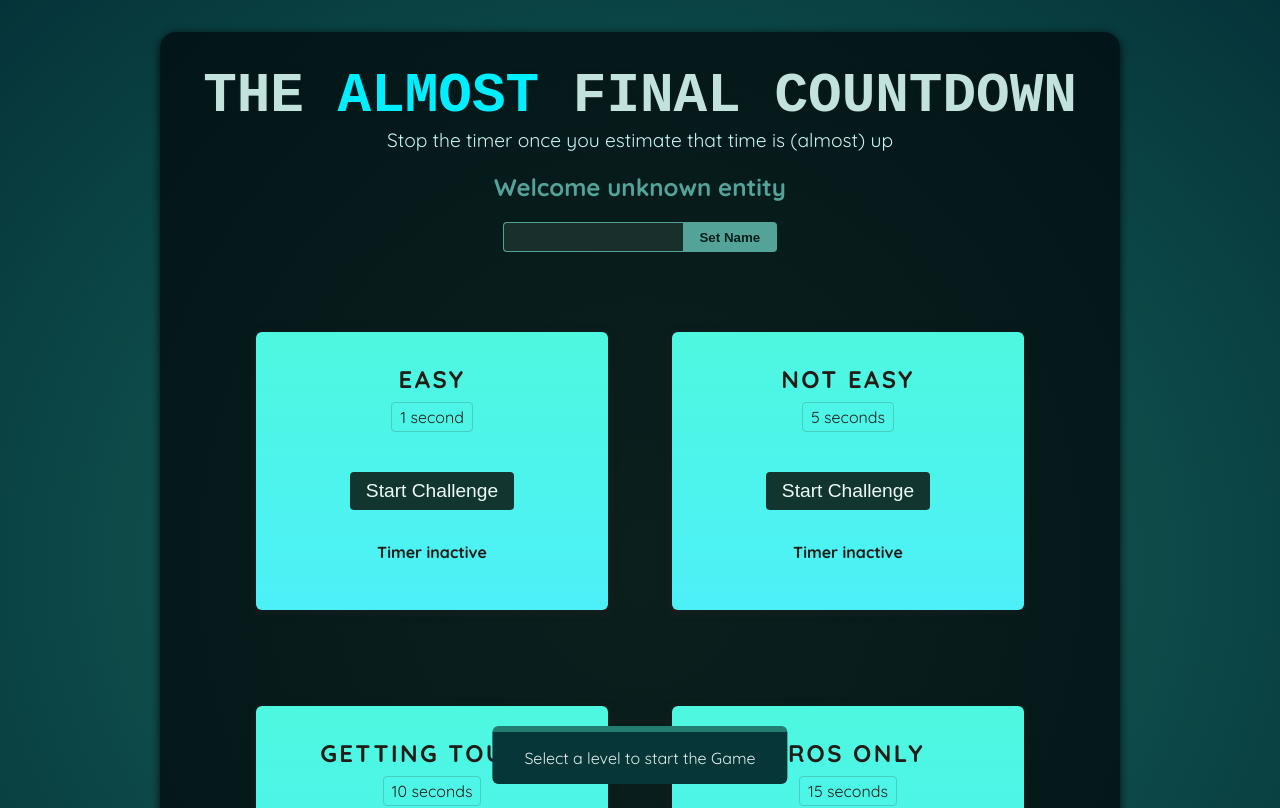
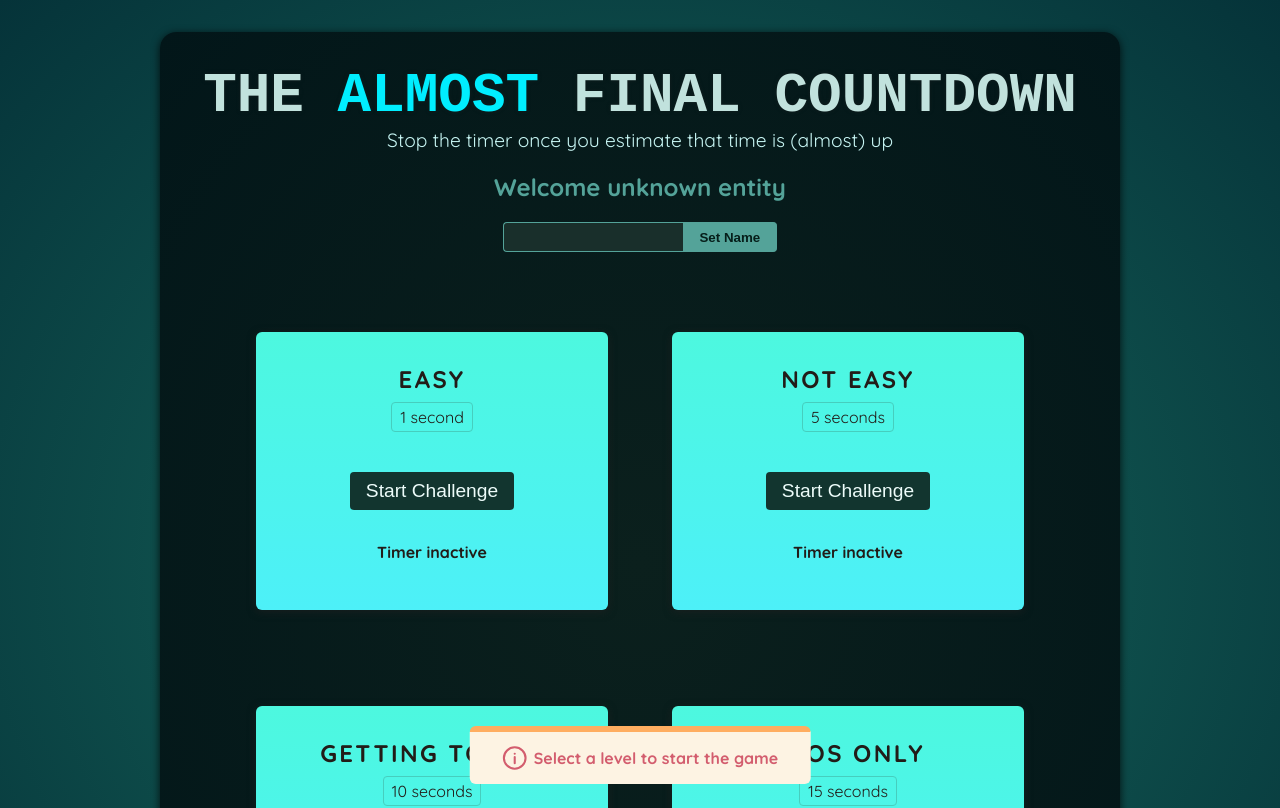
Before and after one commit to mclods/final-countdown-game, a React (Vite) app: page / in a window 1280 px wide. Shown: the top 808 px of the page. Built offline with nearby package versions, Linux system fonts and the light colour scheme; a web font is replaced by a local one.

Commit message:
Implemened toast show and hide

```diff
--- a/src/App.jsx
+++ b/src/App.jsx
@@ -18,7 +18,7 @@ function App() {
 
   return (
     <>
-      <InstructionToast />
+      <InstructionToast gameActive={gameActive} />
       <Player />
       <Challenges>
         <TimerChallenge
--- a/src/components/InstructionToast.jsx
+++ b/src/components/InstructionToast.jsx
@@ -1,21 +1,65 @@
 import { createPortal } from 'react-dom';
 import styled from 'styled-components';
+import infoIcon from '../assets/info.svg';
+import { useEffect, useState } from 'react';
 
 const Aside = styled.aside`
   position: fixed;
   left: 50%;
   bottom: 1rem;
-  transform: translateX(-50%);
-  background: #073638;
+  color: #d35d6e;
+  font-weight: bold;
+  background: #fdf3e3;
   padding: 0 2rem;
-  border-top: solid 6px #227c71;
+  border-top: solid 6px #ffad60;
   border-radius: 6px;
+  display: flex;
+  align-items: center;
+  transition: all 300ms;
+  ${({ $isVisible }) =>
+    $isVisible
+      ? `
+    opacity: 1;
+    transform: translate(-50%, 0);
+  `
+      : `
+    opacity: 0;
+    transform: translate(-50%, 100%);
+  `}
+
+  & img {
+    width: 2rem;
+    height: 2rem;
+    padding-right: 0.4rem;
+  }
 `;
 
-function InstructionToast() {
+function InstructionToast({ gameActive }) {
+  const [showToast, setShowToast] = useState(false);
+
+  useEffect(() => {
+    if (!gameActive) {
+      const showToastTimer = setTimeout(() => {
+        setShowToast(true);
+      }, 5000);
+
+      const hideToastTimer = setTimeout(() => {
+        setShowToast(false);
+      }, 10000);
+
+      return () => {
+        clearTimeout(showToastTimer);
+        clearTimeout(hideToastTimer);
+      };
+    } else {
+      setShowToast(false);
+    }
+  }, [gameActive]);
+
   return createPortal(
-    <Aside>
-      <p>Select a level to start the Game</p>
+    <Aside $isVisible={showToast}>
+      <img src={infoIcon} alt="info icon" />
+      <p>Select a level to start the game</p>
     </Aside>,
     document.getElementById('toast')
   );
--- a/src/components/Player.jsx
+++ b/src/components/Player.jsx
@@ -17,13 +17,21 @@ const Section = styled.section`
   & input {
     font: inherit;
     border: 1px solid #54a399;
-    background-color: ${({ $error }) => ($error ? '#2e1818' : '#192f2b')};
     border-radius: 4px;
     border-top-right-radius: 0;
     border-bottom-right-radius: 0;
     border-right-style: none;
     padding: 0.27rem;
     color: #d1f0ec;
+    ${({ $error }) =>
+      $error
+        ? `
+      background-color: #2e1818;
+      border-color: red;
+    `
+        : `
+      background-color: #192f2b;
+    `}
   }
 
   & input:focus {
@@ -41,6 +49,12 @@ const Section = styled.section`
     border-top-left-radius: 0;
     border-bottom-left-radius: 0;
     border-left-style: none;
+  }
+
+  & button:focus {
+    outline: none;
+    background-color: #337168;
+    border-color: #337168;
   }
 
   & button:hover {
```
Also changed, not shown: src/assets/info.svg.
